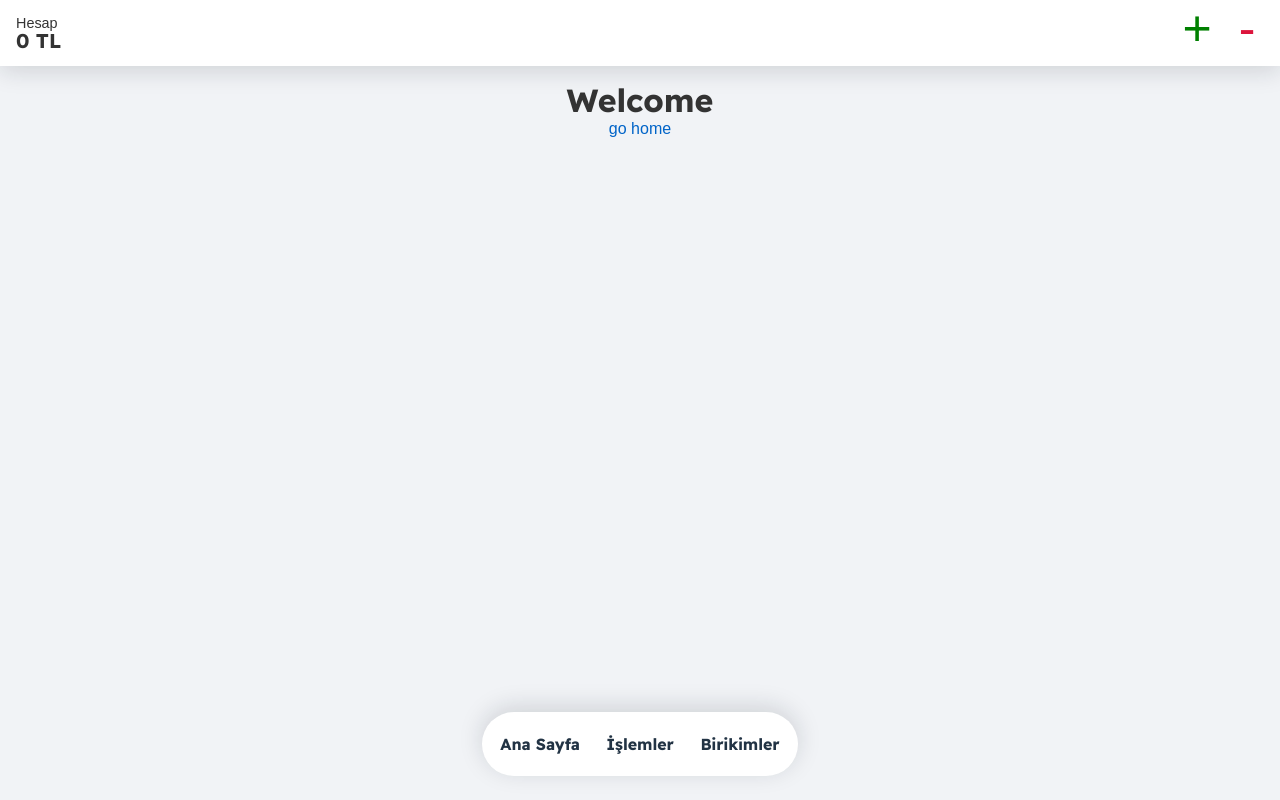
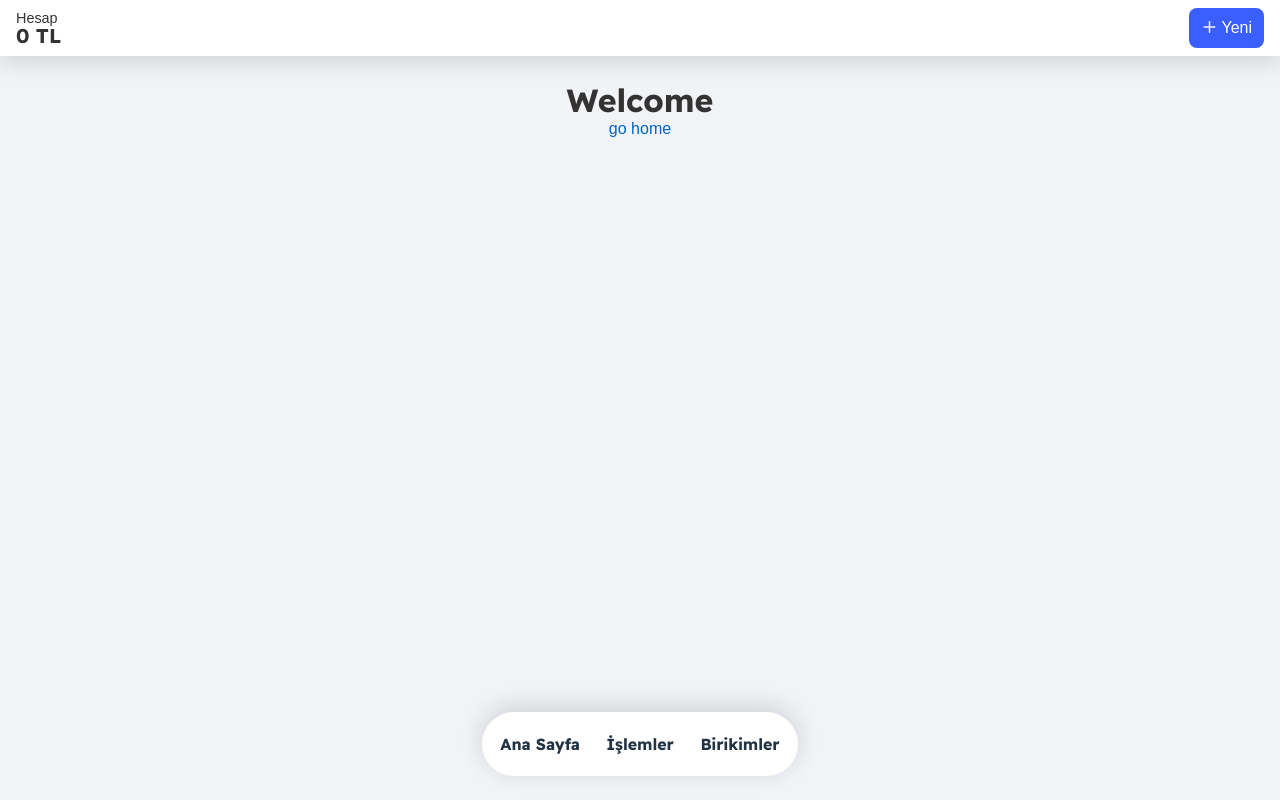
Before and after one commit to onderbakirtas/financor-app, a Svelte app: page / in a window 1280 px wide. Built offline with nearby package versions, Linux system fonts and the light colour scheme; a web font is replaced by a local one.

Commit message:
feat: changed transaction button to have one main action, restyled

```diff
--- a/public/index.html
+++ b/public/index.html
@@ -7,6 +7,7 @@
 	<title>Svelte app</title>
 
 	<link rel='icon' type='image/png' href='/favicon.png'>
+	<link rel='stylesheet' href='/icons.css'>
 	<link rel='stylesheet' href='/global.css'>
 	<link rel='stylesheet' href='/build/bundle.css'>
 
--- a/src/app.css
+++ b/src/app.css
@@ -34,6 +34,7 @@ h2,
 h3,
 h4,
 h5,
-h6 {
+h6,
+button {
   margin: 0;
 }
--- a/src/components/Infobar.svelte
+++ b/src/components/Infobar.svelte
@@ -1,12 +1,12 @@
 <script>
   import BalanceInfo from "./BalanceInfo.svelte";
-  import TransactionButtons from "./TransactionButtons.svelte";
+  import TransactionButton from "./TransactionButton.svelte";
 
 </script>
 
 <div class="infobar">
   <BalanceInfo />
-  <TransactionButtons />
+  <TransactionButton />
 </div>
 
 <style>
@@ -20,6 +20,6 @@
     display: flex;
     align-items: center;
     justify-content: space-between;
-    padding-left: 1rem;
+    padding: 0.5rem 1rem;
   }
 </style>
--- /dev/null
+++ b/src/components/TransactionButton.svelte
@@ -0,0 +1,27 @@
+<button>
+  <i class="bi bi-plus" />
+  <span>Yeni</span>
+</button>
+
+<style lang="scss">
+  @import '../styles/colors';
+
+  button {
+    height: 2.5rem;
+    padding: 8px 12px 8px 8px;
+    border-radius: 8px;
+    border: none;
+    display: inline-flex;
+    align-items: center;
+    background-color: var(--c-blue);
+    color: #fff;
+
+    & > i {
+      font-size: 1.5rem;
+    }
+
+    &:hover {
+      background-color: darken($c-blue, 10);
+    }
+  }
+</style>
--- a/src/components/TransactionButtons.svelte
+++ /dev/null
@@ -1,62 +0,0 @@
-<div class="transaction-buttons">
-  <button class="plus">+</button>
-  <button class="minus">-</button>
-</div>
-
-<style>
-  .transaction-buttons {
-    display: flex;
-    align-items: center;
-    background: #fff;
-    padding: 8px;
-  }
-
-  button {
-    background-color: transparent;
-    border: none;
-    height: 50px;
-    padding-top: 10px;
-    text-transform: uppercase;
-    font-size: 50px;
-    line-height: 1;
-    width: 50px;
-    display: inline-flex;
-    align-items: center;
-    justify-content: center;
-    border-radius: inherit;
-    margin: 0;
-    border-radius: 8px;
-  }
-
-  button.plus {
-    color: green;
-  }
-
-  button.minus {
-    color: crimson;
-  }
-
-  button:hover {
-    color: #fff;
-  }
-
-  button.plus:hover {
-    background: green;
-  }
-
-  button.plus:active {
-    background: darkgreen;
-  }
-
-  button.minus:hover {
-    background: crimson;
-  }
-
-  button.minus:active {
-    background: darkred;
-  }
-
-  button:active {
-    background: #bbb;
-  }
-</style>
--- /dev/null
+++ b/src/styles/colors.scss
@@ -0,0 +1,8 @@
+$c-blue: #3a5eff;
+$c-green: #08c173;
+$c-orange: #fe824c;
+$c-red: #f85a53;
+$c-black: #203152;
+$c-gray-dark: #7E8DA6;
+$c-gray-ligt: #C5CAD4;
+$c-white: #F1F3F6;
```
